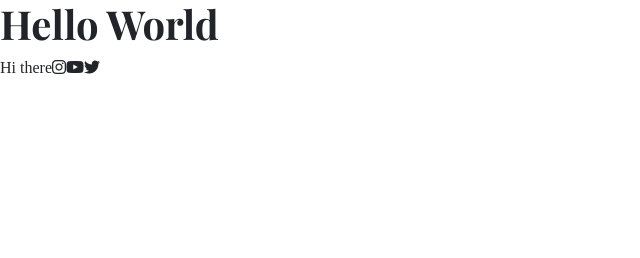
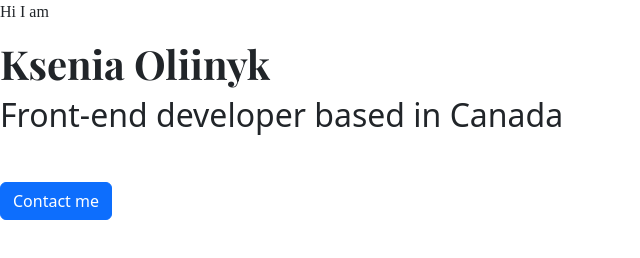
Before and after one commit to demqqo/profile-project, a plain HTML site: page index.html in a window 1280 px wide. Shown: the whole page, without its empty margins (0-640 px from the left). Drawn offline with nearby package versions, Linux system fonts and the light colour scheme.

Commit message:
add head of the site with information about hero

```diff
--- a/index.html
+++ b/index.html
@@ -28,10 +28,11 @@
     <title>Document</title>
   </head>
   <body>
-    <h1>Hello World</h1>
-    <p>
-      Hi there<i class="fa-brands fa-instagram"></i
-      ><i class="fa-brands fa-youtube"></i><i class="fa-brands fa-twitter"></i>
-    </p>
+    <div class="hero">
+      <p>Hi I am</p>
+      <h1>Ksenia Oliinyk</h1>
+      <h2 class="mb-5">Front-end developer based in Canada</h2>
+      <a href="#" class="btn btn-primary"> Contact me</a>
+    </div>
   </body>
 </html>
```
